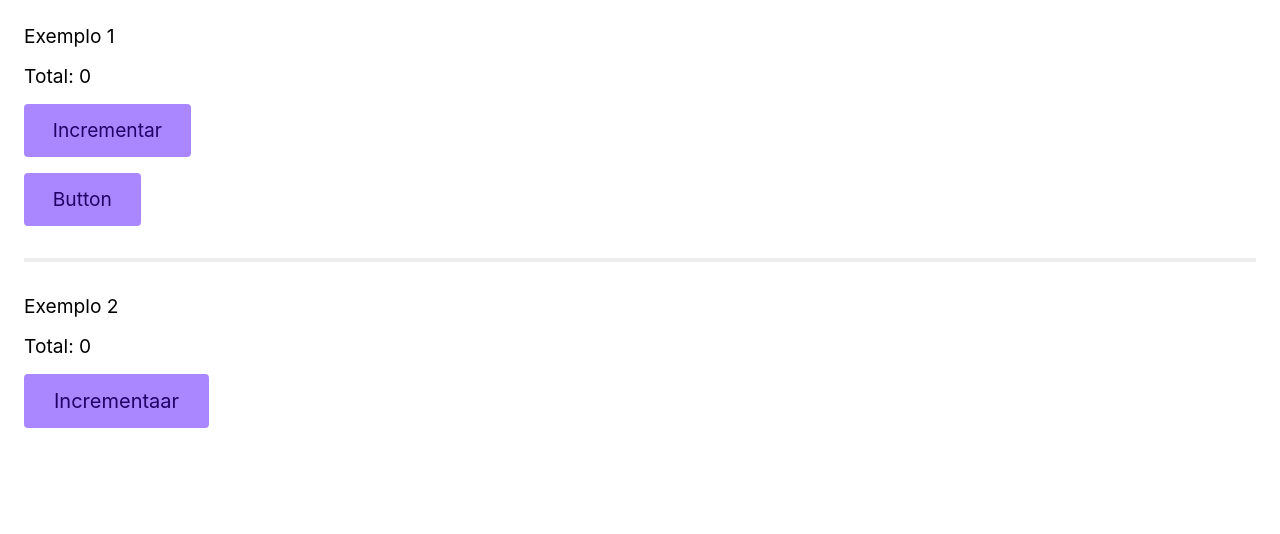
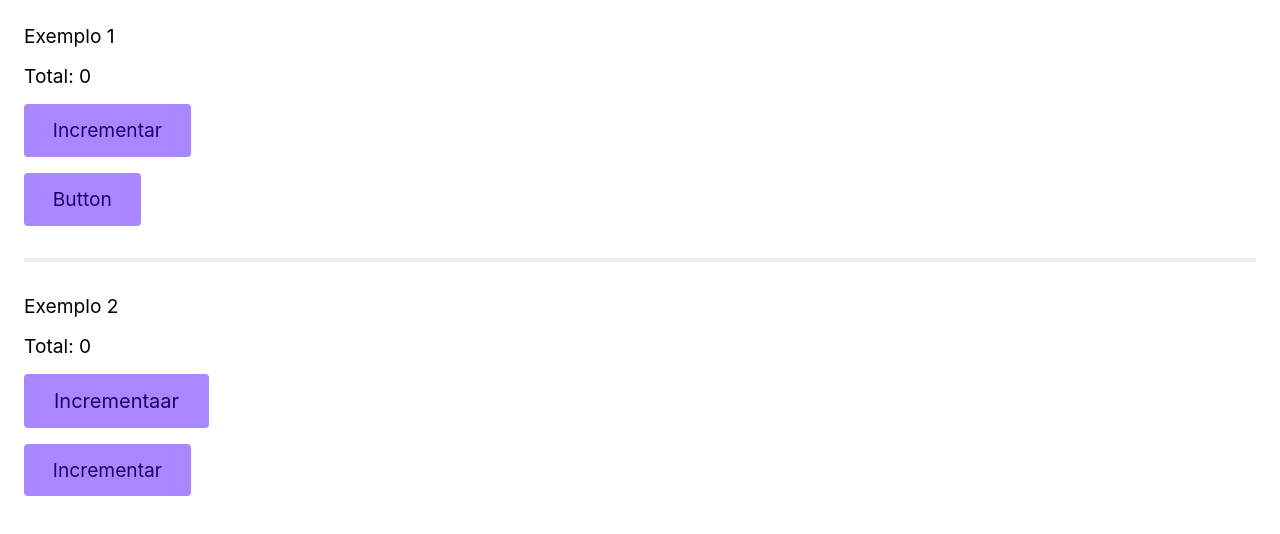
Before and after one commit to iamphelipe/reactTS_origamid, a React (Vite) app: page / in a window 1280 px wide. Shown: the top 534 px of the page. Built offline with nearby package versions, Linux system fonts and the light colour scheme.

Commit message:
Interfaces e Tipos (React, JSXElement e Eventos)

```diff
--- a/src/App.tsx
+++ b/src/App.tsx
@@ -1,6 +1,7 @@
 import React from 'react';
 import Button from './Button';
 import Button2 from './Button2';
+import Button3 from './Button3';
 
 function App() {
   const [total, setTotal] = React.useState(0);
@@ -27,6 +28,8 @@ function App() {
        >
         Incrementaar
       </Button2>
+      {/* Interfaces e Tipos 1 */}
+      <Button3>Incrementar</Button3>
     </div>
   );
 }
--- /dev/null
+++ b/src/Button3.tsx
@@ -0,0 +1,14 @@
+import React, { type JSX } from 'react'
+
+const Button3 = ({children} : React.PropsWithChildren) => {
+
+   const handleClick: React.MouseEventHandler = (event) => {
+      console.log(event.pageX);
+   }
+
+  return (
+    <button onClick={handleClick}>{children}</button>
+  )
+}
+
+export default Button3
```
